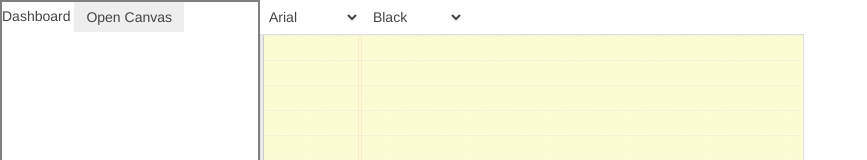
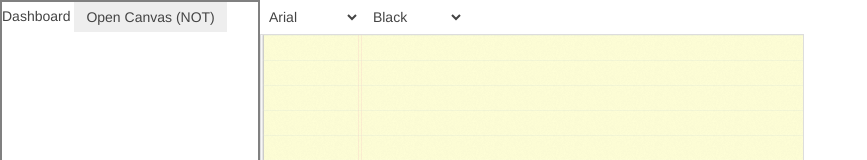
Before and after one commit to arjunbha/JournalingApp, a plain HTML site: page index.html in a window 1280 px wide. Shown: the top 160 px of the page, without its empty margins (0-867 px from the left). Drawn offline with Linux system fonts and the light colour scheme.

Commit message:
text change testing testing

```diff
--- a/index.html
+++ b/index.html
@@ -26,7 +26,7 @@
 		<div id="dashboard">
 			Dashboard
 			<!-- This is a button toggling the modal -->
-		<button class="uk-button" data-uk-modal="{target:'#my-id',bgclose:false}">Open Canvas</button>
+		<button class="uk-button" data-uk-modal="{target:'#my-id',bgclose:false}">Open Canvas (NOT)</button>
 
 		</div>
 		<div id="notebook">
```
